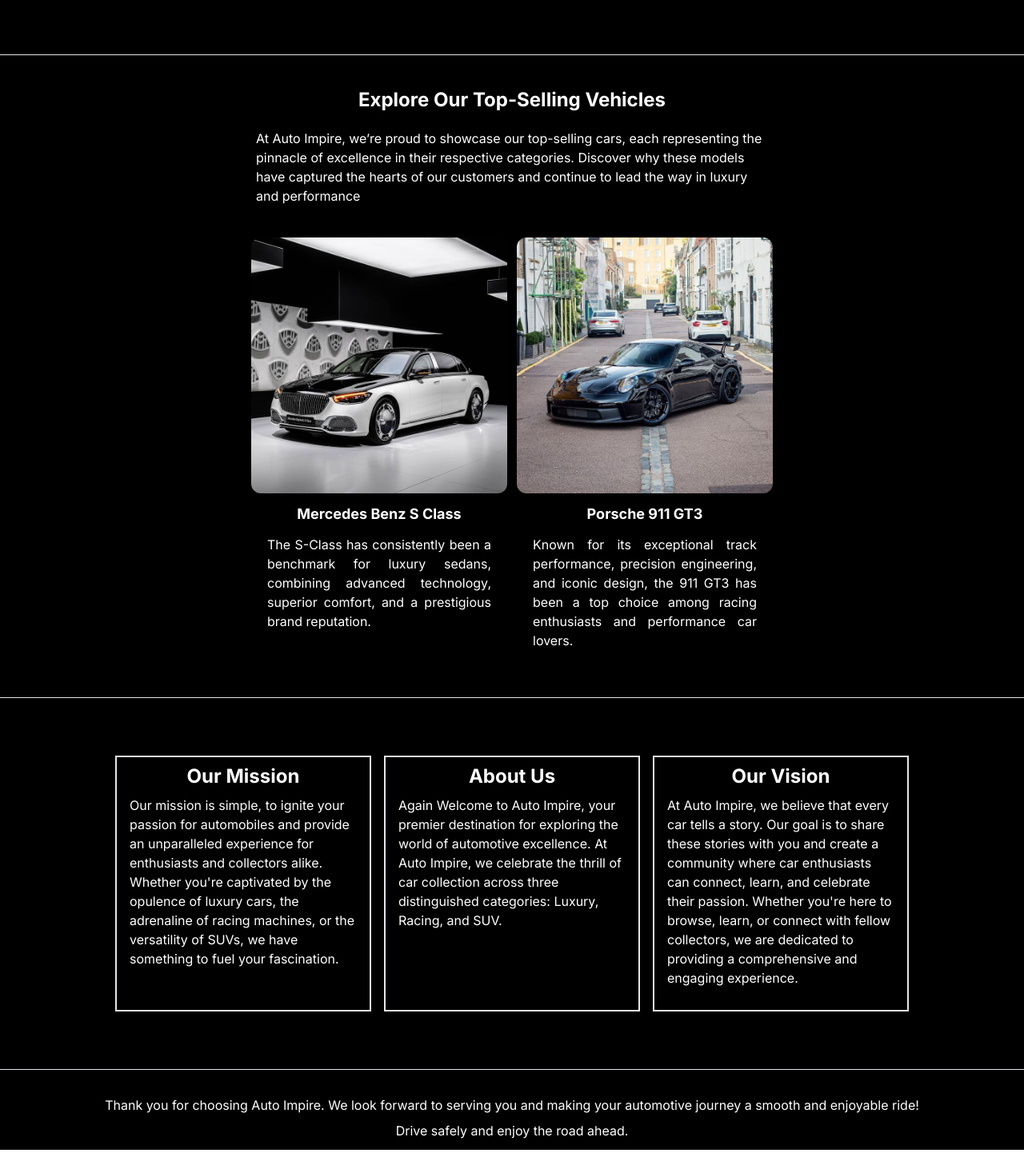
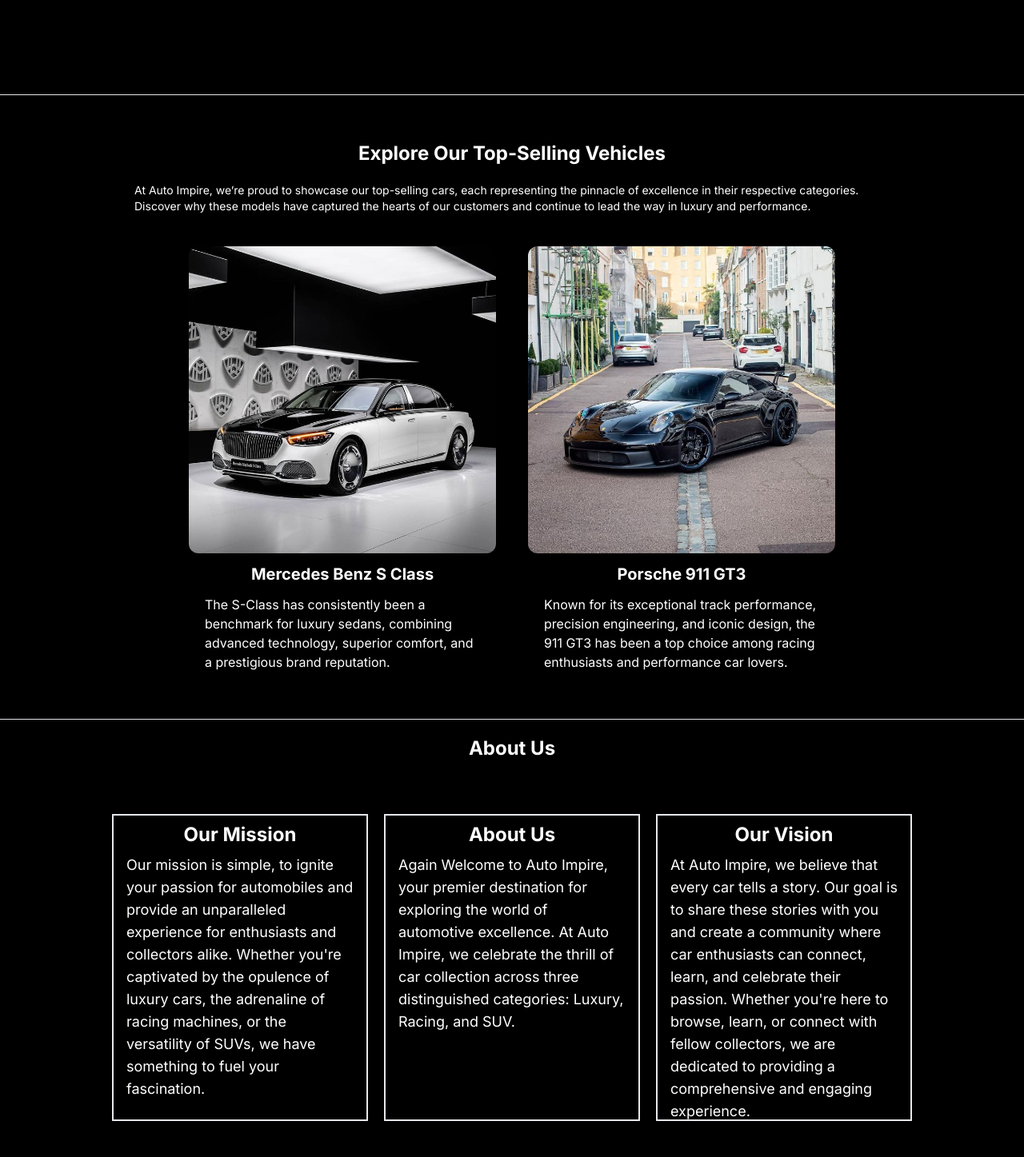
Before and after one commit to kaziarman23/auto-empire, a Next.js app: page / in a window 1280 px wide. Shown: the part 1203-2650 px from the top of the page at 80% size. Built offline with nearby package versions, Linux system fonts and the light colour scheme.

Commit message:
home page is now responsive

```diff
--- a/app/Components/Footer.jsx
+++ b/app/Components/Footer.jsx
@@ -4,9 +4,9 @@
   return (
     <>
     <hr />
-    <div className="w-full h-20 mt-5 text-white flex justify-center items-center flex-col gap-2">
-      <p className="hover:text-orange-500">{footertext}</p>
-      <h2 className="hover:text-orange-500"> Drive safely and enjoy the road ahead.</h2>
+    <div className="w-full h-[125px] mt-5 text-white flex justify-center items-center flex-col gap-2">
+      <p className="text-sm text-center mx-10 hover:text-orange-500">{footertext}</p>
+      <h2 className="text-sm text-center mb-4 hover:text-orange-500"> Drive safely and enjoy the road ahead.</h2>
     </div>
     </>
     )
--- a/app/Components/Navbar.jsx
+++ b/app/Components/Navbar.jsx
@@ -1,13 +1,76 @@
+"use client";
+
+import { motion } from "framer-motion";
 import Link from "next/link";
+import {
+  disableBodyScroll,
+  enableBodyScroll,
+  clearAllBodyScrollLocks,
+} from "body-scroll-lock";
+import { useState, useEffect } from "react";
 
 function Navbar() {
+  const [isOpen, setIsOpen] = useState(false);
+
+  const toggleMenu = () => {
+    if (isOpen) {
+      setIsOpen(false);
+    } else if (!isOpen) {
+      setIsOpen(true);
+    }
+  };
+
+  const handleClick = () => {
+    if (isOpen) return setIsOpen(false);
+  };
+
+  //this one is for scroll Lock
+  useEffect(() => {
+    const target = document.body;
+
+    if (isOpen) {
+      disableBodyScroll(target);
+    } else if (!isOpen) {
+      enableBodyScroll(target);
+    }
+    return () => {
+      clearAllBodyScrollLocks();
+    };
+  }, [isOpen]);
+
   return (
+    <>
       <nav className="w-full h-10 relative flex justify-center items-center">
-      <div className="color w-full h-10 fixed bg-zinc-900 z-50 flex justify-evenly items-center">
+        <div className="w-full h-10 fixed bg-zinc-900 z-50 flex justify-evenly items-center sm:hidden md:hidden lg:hidden xl:hidden">
+          <div>
+            <h1 className="font-bold text-sm">
+              <Link href="/">Auto Impire</Link>
+            </h1>
+          </div>
+          <div onClick={toggleMenu}>
+            <svg
+              xmlns="http://www.w3.org/2000/svg"
+              className="w-6 h-6"
+              fill="none"
+              stroke="currentColor"
+              viewBox="0 0 24 24"
+              strokeWidth="2"
+              strokeLinecap="round"
+              strokeLinejoin="round"
+            >
+              {!isOpen ? (
+                <path d="M4 6h16M4 12h16m-7 6h7"></path>
+              ) : (
+                <path d="M6 18L18 6M6 6l12 12"></path>
+              )}
+            </svg>
+          </div>
+        </div>
+
+        {/*big screen disign  */}
+        <div className="w-full h-10 fixed bg-zinc-900 z-50 flex  max-sm:hidden sm:text-sm sm:justify-center md:text-md lg:justify-evenly lg:items-center lg:text-lg">
           <Link href="/">
-          <h3 className="p-3 text-white hover:text-orange-500">
-            Home
-          </h3>
+            <h3 className="p-3 text-white hover:text-orange-500">Home</h3>
           </Link>
           <Link href="/luxury-cars">
             <h3 className="p-3 text-white hover:text-orange-500">
@@ -25,13 +88,121 @@
             </h3>
           </Link>
           <Link href="/contact-us">
-          <h3 className="p-3 text-white hover:text-orange-500">
-            Contact Us
-          </h3>
+            <h3 className="p-3 text-white hover:text-orange-500">Contact Us</h3>
           </Link>
         </div>
       </nav>
 
+      {/*mobile disign  */}
+      {isOpen && (
+        <div className="w-full h-screen bg-zinc-800 z-50 flex justify-center items-center gap-3 flex-col">
+          <Link href="/">
+            <motion.h3
+              initial={{
+                x: -50,
+                opacity: 0,
+              }}
+              whileInView={{
+                x: 0,
+                opacity: 1,
+              }}
+              transition={{
+                duration: 1,
+                ease: "easeInOut",
+              }}
+              onClick={handleClick}
+              className="p-3  text-white hover:text-orange-500"
+            >
+              Home
+            </motion.h3>
+          </Link>
+          <Link href="/luxury-cars">
+            <motion.h3
+              initial={{
+                x: -50,
+                opacity: 0,
+              }}
+              whileInView={{
+                x: 0,
+                opacity: 1,
+              }}
+              transition={{
+                duration: 1,
+                delay: 0.4,
+                ease: "easeInOut",
+              }}
+              onClick={handleClick}
+              className="p-3  text-white hover:text-orange-500"
+            >
+              Luxury cars
+            </motion.h3>
+          </Link>
+          <Link href="/race-cars">
+            <motion.h3
+              initial={{
+                x: -50,
+                opacity: 0,
+              }}
+              whileInView={{
+                x: 0,
+                opacity: 1,
+              }}
+              transition={{
+                duration: 1,
+                delay: 0.5,
+                ease: "easeInOut",
+              }}
+              onClick={handleClick}
+              className="p-3  text-white hover:text-orange-500"
+            >
+              Racing cars
+            </motion.h3>
+          </Link>
+          <Link href="/suv-cars">
+            <motion.h3
+              initial={{
+                x: -50,
+                opacity: 0,
+              }}
+              whileInView={{
+                x: 0,
+                opacity: 1,
+              }}
+              transition={{
+                duration: 1,
+                delay: 0.6,
+                ease: "easeInOut",
+              }}
+              onClick={handleClick}
+              className="p-3  text-white hover:text-orange-500"
+            >
+              SUVs monsters
+            </motion.h3>
+          </Link>
+          <Link href="/contact-us">
+            <motion.h3
+              initial={{
+                x: -50,
+                opacity: 0,
+              }}
+              whileInView={{
+                x: 0,
+                opacity: 1,
+              }}
+              transition={{
+                duration: 1,
+                delay: 0.7,
+                ease: "easeInOut",
+              }}
+              onClick={handleClick}
+              className="p-3  text-white hover:text-orange-500"
+            >
+              Contact Us
+            </motion.h3>
+          </Link>
+        </div>
+      )}
+    </>
   );
 }
 
--- /dev/null
+++ b/app/Components/homePage/AboutUsComponent.jsx
@@ -0,0 +1,72 @@
+"use client";
+
+import Image from "next/image";
+import React from "react";
+import { aboutUsSection } from "@/app/constants";
+import { motion } from "framer-motion";
+
+function AboutUsComponent() {
+  return (
+    <>
+      <hr />
+      <div className="my-5">
+        <motion.h1
+        initial={{
+          y: -50,
+          opacity: 0,
+        }}
+        whileInView={{
+          y: 0,
+          opacity: 1,
+        }}
+        transition={{
+          delay: 0.8,
+          duration: 1,
+          ease: "easeIn",
+        }}
+        className="text-center w-full h-10 font-bold text-2xl">
+          About Us
+        </motion.h1>
+        <div className="w-1/2 h-[1080px] mx-auto mb-10 flex justify-center items-center flex-col gap-5 sm:h-[1160px] lg:w-4/5 lg:flex-row lg:h-[400px] xl:h-[500px]">
+          {aboutUsSection.map((item) => (
+            <div className="w-80 h-80 lg:w-60 lg-h-60 xl:w-80 xl:h-96" key={item.id}>
+              <motion.div
+                initial={{
+                  y: 50,
+                  opacity: 0,
+                }}
+                whileInView={{
+                  y: 0,
+                  opacity: 1,
+                }}
+                transition={{
+                  delay: 0.8,
+                  duration: 1,
+                  ease: "easeIn",
+                }}
+                className="w-full h-full border-2 relative flex flex-col justify-center items-center"
+              >
+                <div className="opacity-0 hover:opacity-30">
+                  <Image
+                    src={item.image}
+                    alt="about us image"
+                    className="w-full h-full object-cover absolute left-0 top-0 transition-opacity duration-300 ease-in-out"
+                  />
+                </div>
+
+                <div className="bg-black w-full h-full">
+                  <h1 className="p-2 font-bold text-sm text-center lg:text-sm xl:text-2xl">
+                    {item.title}
+                  </h1>
+                  <p className="mx-4 lg:text-sm xl:text-lg">{item.discription}</p>
+                </div>
+              </motion.div>
+            </div>
+          ))}
+        </div>
+      </div>
+    </>
+  );
+}
+
+export default AboutUsComponent;
--- a/app/Components/homePage/AboutUsSection.jsx
+++ /dev/null
@@ -1,57 +0,0 @@
-"use client";
-
-import Image from "next/image";
-import React from "react";
-import { aboutUsComponent } from "@/app/constants";
-import { motion } from "framer-motion";
-
-function AboutUsSection() {
-  return (
-    <>
-      <hr />
-      <div className="my-5">
-        <div className="w-4/5 h-96 mx-auto my-10  flex justify-evenly items-center ">
-          {aboutUsComponent.map((item) => (
-            <>
-              <div className="w-80 h-80" key={item.id}>
-                <motion.div
-                  initial={{
-                    y: 50,
-                    opacity: 0,
-                  }}
-                  whileInView={{
-                    y: 0,
-                    opacity: 1,
-                  }}
-                  transition={{
-                    delay: 0.8,
-                    duration: 1,
-                    ease: "easeIn",
-                  }}
-                  className="w-full h-full border-2 relative flex flex-col justify-center items-center"
-                >
-                  <div className="opacity-0 hover:opacity-30">
-                    <Image
-                      src={item.image}
-                      alt="about us image"
-                      className="w-full h-full object-cover absolute left-0 top-0 transition-opacity duration-300 ease-in-out"
-                    />
-                  </div>
-
-                  <div className="bg-black w-full h-full">
-                    <h1 className="p-2 font-bold text-2xl text-center">
-                      {item.title}
-                    </h1>
-                    <p className="mx-4">{item.discription}</p>
-                  </div>
-                </motion.div>
-              </div>
-            </>
-          ))}
-        </div>
-      </div>
-    </>
-  );
-}
-
-export default AboutUsSection;
--- a/app/Components/homePage/TopSellComponent.jsx
+++ b/app/Components/homePage/TopSellComponent.jsx
@@ -32,7 +32,7 @@
     <>
       <hr />
       <div className="my-5">
-        <div className="w-1/2 h-auto mx-auto my-10 flex justify-center items-center gap-5 flex-col">
+        <div className="w-4/5 h-[1285px] mx-auto my-10 flex justify-center items-center gap-5 flex-col sm:w-3/4 md:h-[700px] xl:w-4/5 ">
           <motion.h1
             initial={{
               y: 50,
@@ -46,7 +46,7 @@
               duration: 0.5,
               ease: "easeIn",
             }}
-            className="font-bold text-2xl"
+            className="font-bold text-sm md:text-md xl:text-2xl"
           >
             Explore Our Top-Selling Vehicles
           </motion.h1>
@@ -63,17 +63,18 @@
               duration: 0.5,
               ease: "easeIn",
             }}
-            className="hover:text-orange-500"
+            className="text-sm hover:text-orange-500 sm:mx-10"
           >
             At Auto Impire, we’re proud to showcase our top-selling cars, each
             representing the pinnacle of excellence in their respective
             categories. Discover why these models have captured the hearts of
-            our customers and continue to lead the way in luxury and performance
+            our customers and continue to lead the way in luxury and
+            performance.
           </motion.p>
-          <div className="flex justify-evenly items-center gap-3 my-5">
+          <div className="flex justify-center items-center gap-3 my-5 flex-col md:w-4/5 md:flex-row md:gap-10">
             {topSellSectionCards.map((value, index) => (
               <div key={value.id} className="flex justify-evenly items-center">
-                <div className="w-80 h-[515px] text-center ">
+                <div className="w-80 h-[515px] text-center md:w-60 xl:w-96">
                   <motion.div
                     initial={
                       animetionVariants[index === 0 ? "first" : "second"]
@@ -108,7 +109,7 @@
                       duration: 0.5,
                       ease: "easeIn",
                     }}
-                    className="text-lg font-bold my-3"
+                    className="text-lg font-bold my-3 md:text-sm xl:text-xl"
                   >
                     {value.model}
                   </motion.h1>
@@ -126,7 +127,7 @@
                       duration: 0.5,
                       ease: "easeIn",
                     }}
-                    className="mx-5 text-justify"
+                    className="mx-5 text-justify md:text-left "
                   >
                     {value.modelDetails}
                   </motion.p>
--- a/app/constants/index.js
+++ b/app/constants/index.js
@@ -133,7 +133,7 @@
   },
 ];
 
-export const aboutUsComponent = [
+export const aboutUsSection = [
   {
     id: "1",
     image: FooterImageOne,
--- a/app/page.js
+++ b/app/page.js
@@ -1,4 +1,4 @@
-import AboutUsSection from "./Components/homePage/AboutUsSection";
+import AboutUsSection from "./Components/homePage/AboutUsComponent";
 import HeroComponent from "./Components/homePage/HeroComponent";
 import LetestComponent from "./Components/homePage/LetestComponent";
 import TopSellComponent from "./Components/homePage/TopSellComponent";
--- a/package.json
+++ b/package.json
@@ -9,6 +9,7 @@
     "lint": "next lint"
   },
   "dependencies": {
+    "body-scroll-lock": "^4.0.0-beta.0",
     "emailjs-com": "^3.2.0",
     "embla-carousel-autoplay": "^8.1.8",
     "embla-carousel-react": "^8.1.8",
```
Also changed, not shown: app/Components/homePage/HeroComponent.jsx (+11 -5 lines), app/Components/homePage/LetestComponent.jsx (+11 -9 lines), 1 other file (tests, documents, lock files or other folders). Lines whose indentation alone changed are shown as unchanged.
